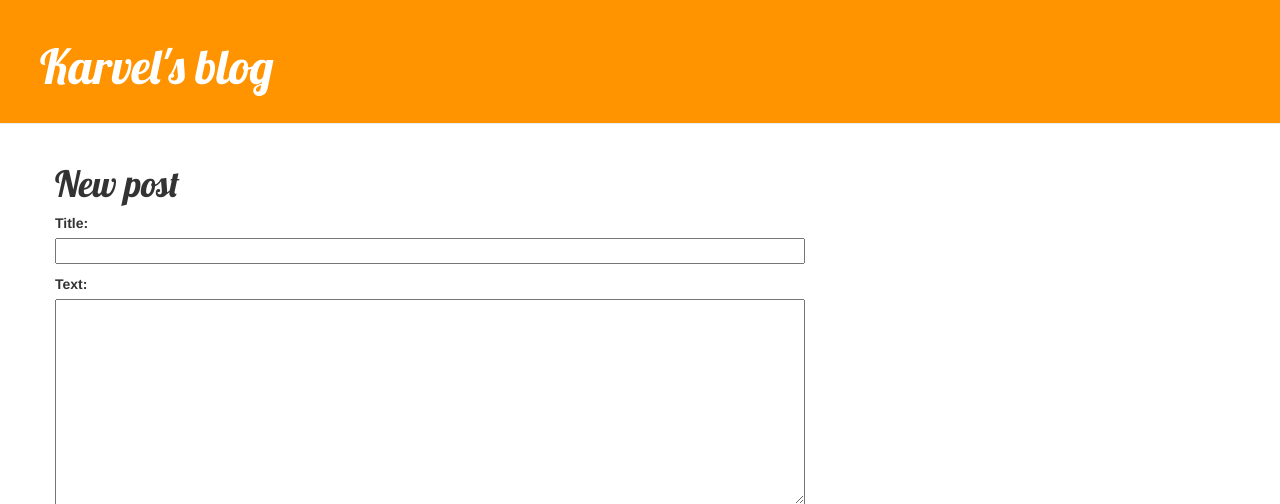
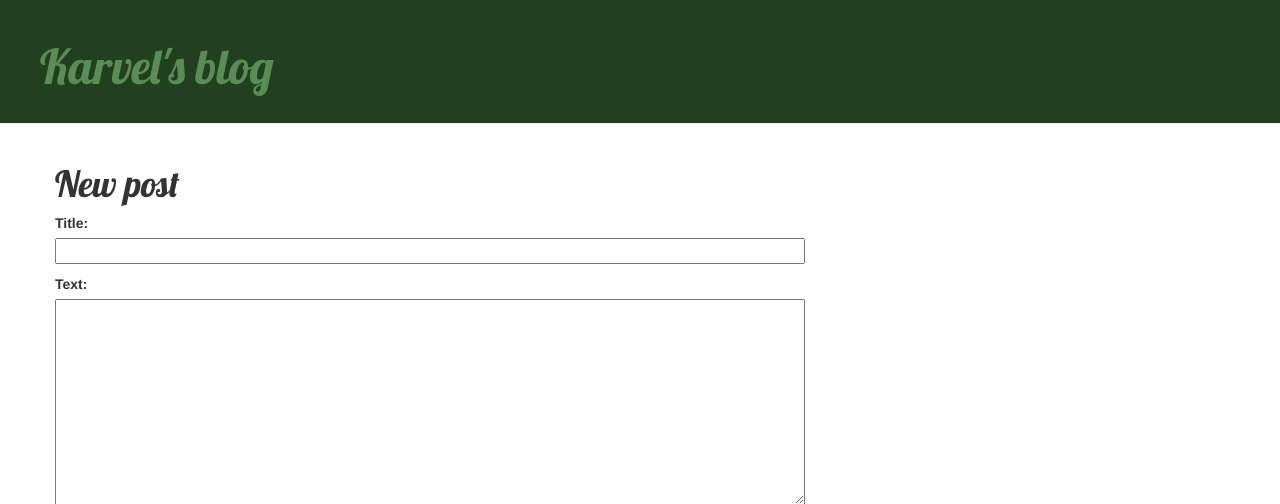
Before and after one commit to Karvel/my-first-blog, a Django app: page /post/new/ in a window 1280 px wide. Shown: the top 504 px of the page. Run offline with Django 3.2, Linux system fonts and the light colour scheme; some libraries are stand-ins or nearby versions.

Commit message:
Updated header appearance.

```diff
--- a/blog/static/css/blog.css
+++ b/blog/static/css/blog.css
@@ -1,11 +1,11 @@
 .page-header {
-    background-color: #ff9400;
+    background-color: #224020;
     margin-top: 0;
     padding: 20px 20px 20px 40px;
 }
 
 .page-header h1, .page-header h1 a, .page-header h1 a:visited, .page-header h1 a:active {
-    color: #ffffff;
+    color: #5A8C56;
     font-size: 36pt;
     text-decoration: none;
 }
```
